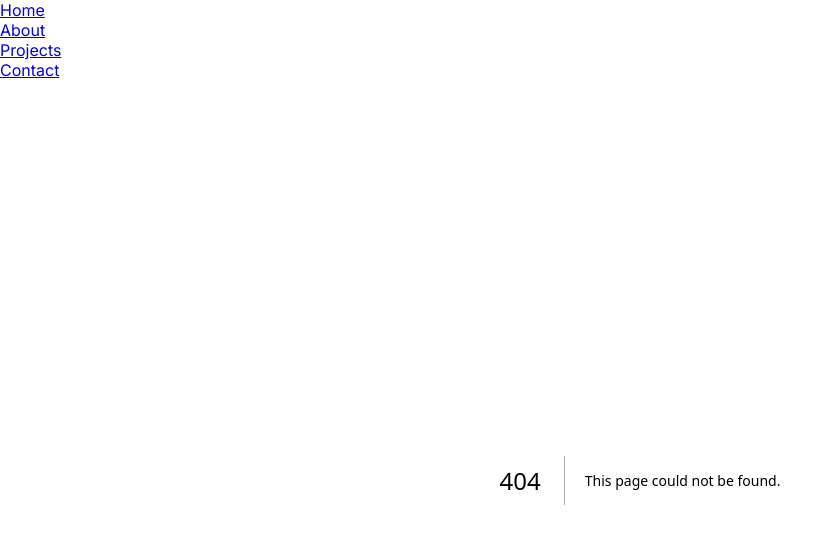
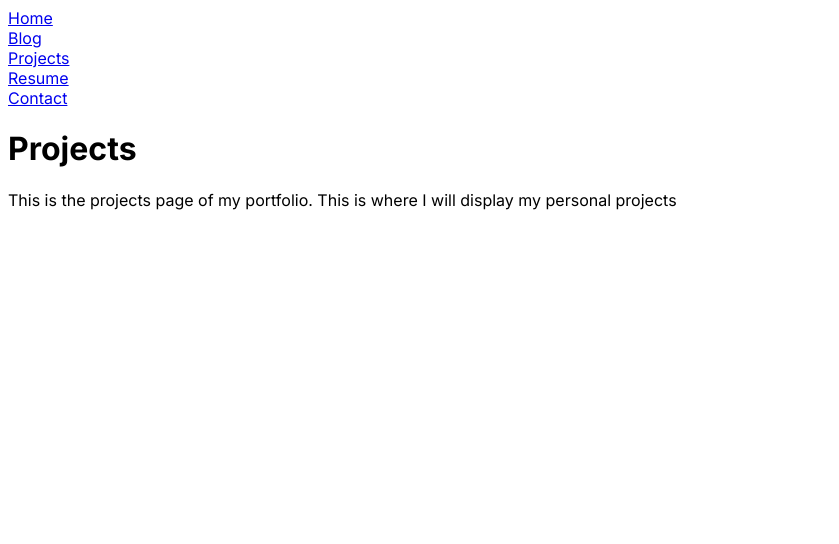
Before and after one commit to elsong86/portfolio, a Next.js app: page /projects in a window 1280 px wide. Before the commit this address had no page. Shown: the top 544 px of the page, without its empty margins (0-839 px from the left). Built offline with nearby package versions, Linux system fonts and the light colour scheme.

Commit message:
added pages for contact, projects, blog, and projects. Removed about me page.

```diff
--- a/src/app/components/header.tsx
+++ b/src/app/components/header.tsx
@@ -9,10 +9,13 @@ const Header: React.FC = () => {
                     <Link href="/">Home</Link>
                 </div>
                 <div>
-                    <Link href="/about">About</Link>
+                    <Link href="/blog">Blog</Link>
                 </div>
                 <div>
                     <Link href="/projects">Projects</Link>
+                </div>
+                <div>
+                    <Link href="/resume">Resume</Link>
                 </div>
                 <div>
                     <Link href="/contact">Contact</Link>
--- a/src/app/page.tsx
+++ b/src/app/page.tsx
@@ -4,7 +4,7 @@ const HomePage: React.FC = () => {
   return (
     <div>
       <h1>Welcome to My Portfolio</h1>
-      <p>This is the home page.</p>
+      <p>This is the home page and where I will list off my relevant skills.</p>
     </div>
   );
 };
--- /dev/null
+++ b/src/app/projects/page.tsx
@@ -0,0 +1,12 @@
+import React from "react";
+
+const Projects: React.FC = () => {
+    return (
+        <div>
+          <h1>Projects</h1>
+          <p>This is the projects page of my portfolio. This is where I will display my personal projects</p>
+        </div>
+    );
+};
+
+export default Projects
```
Also changed, not shown: src/app/about/page.tsx (deleted, +0 -12 lines), src/app/blog/page.tsx (added, +12 -0 lines), src/app/contact/page.tsx (added, +12 -0 lines), src/app/resume/page.tsx (added, +12 -0 lines).
